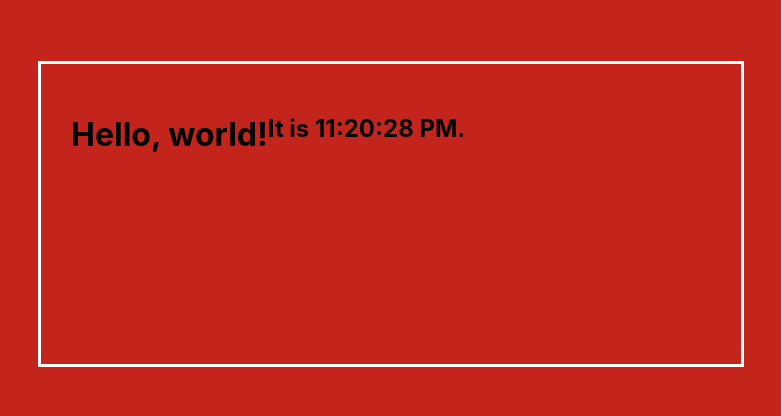
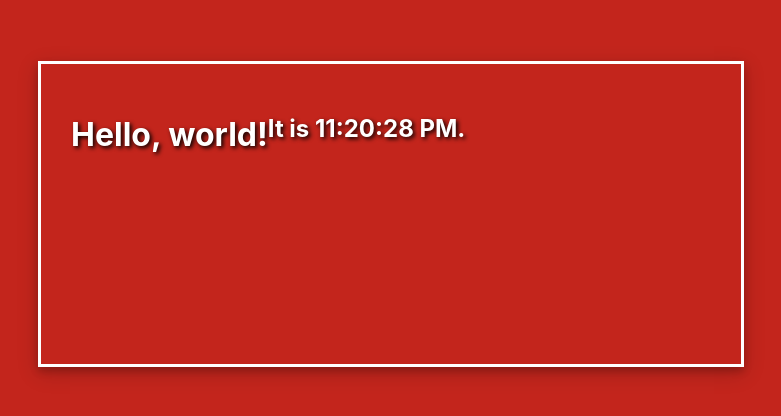
Before and after one commit to cbatsoula/color-homepage, a React (Create React App) app: page / in a window 1280 px wide. Shown: the part 186-602 px from the top of the page, without its empty margins (249-1030 px from the left). Built offline with nearby package versions, Linux system fonts and the light colour scheme.

Commit message:
working added shadows

```diff
--- a/src/App.css
+++ b/src/App.css
@@ -13,12 +13,15 @@
   height: 30vh;
   width: 50vw;
   border: 3px solid white;
+  box-shadow: 0 4px 8px 0 rgba(0, 0, 0, 0.2), 0 6px 20px 0 rgba(0, 0, 0, 0.19);
   position: absolute;
   top: 50%;
   left: 50%;
   margin-right: -50%;
   transform: translate(-50%, -50%);
   padding: 30px;
+  color: white;
+  text-shadow: 2px 2px 4px #000000;
 }
 
 /* @keyframes pulse {
```
